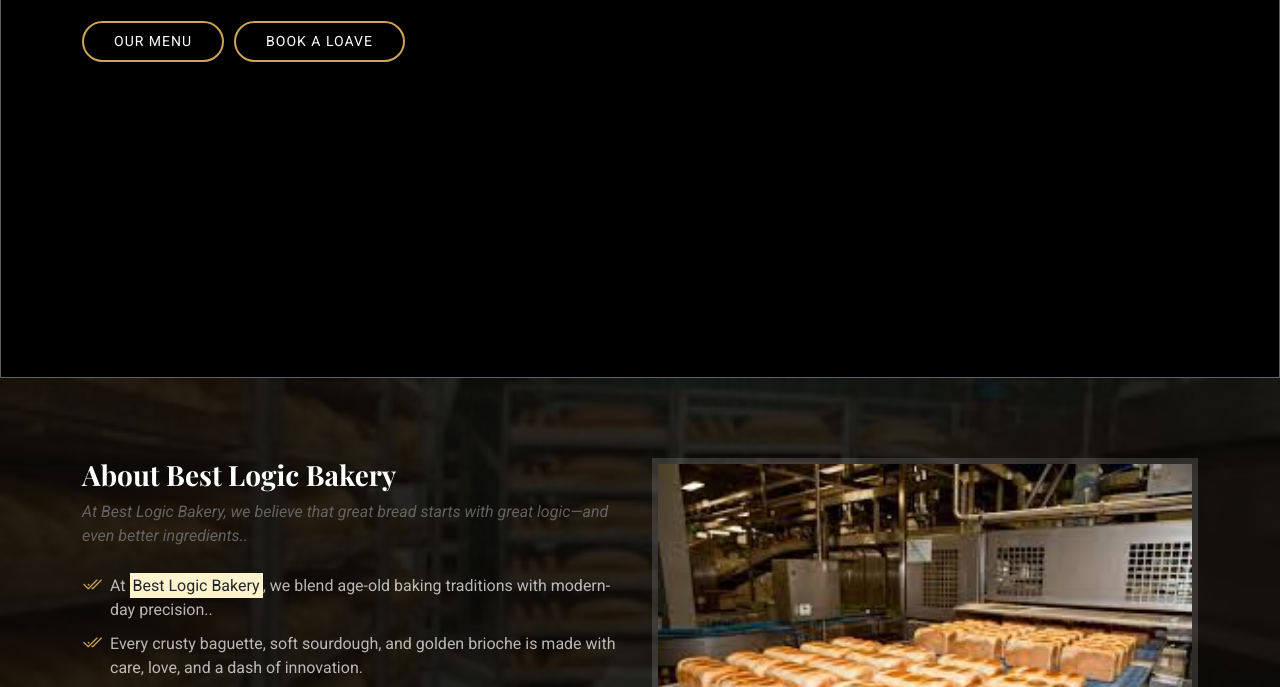
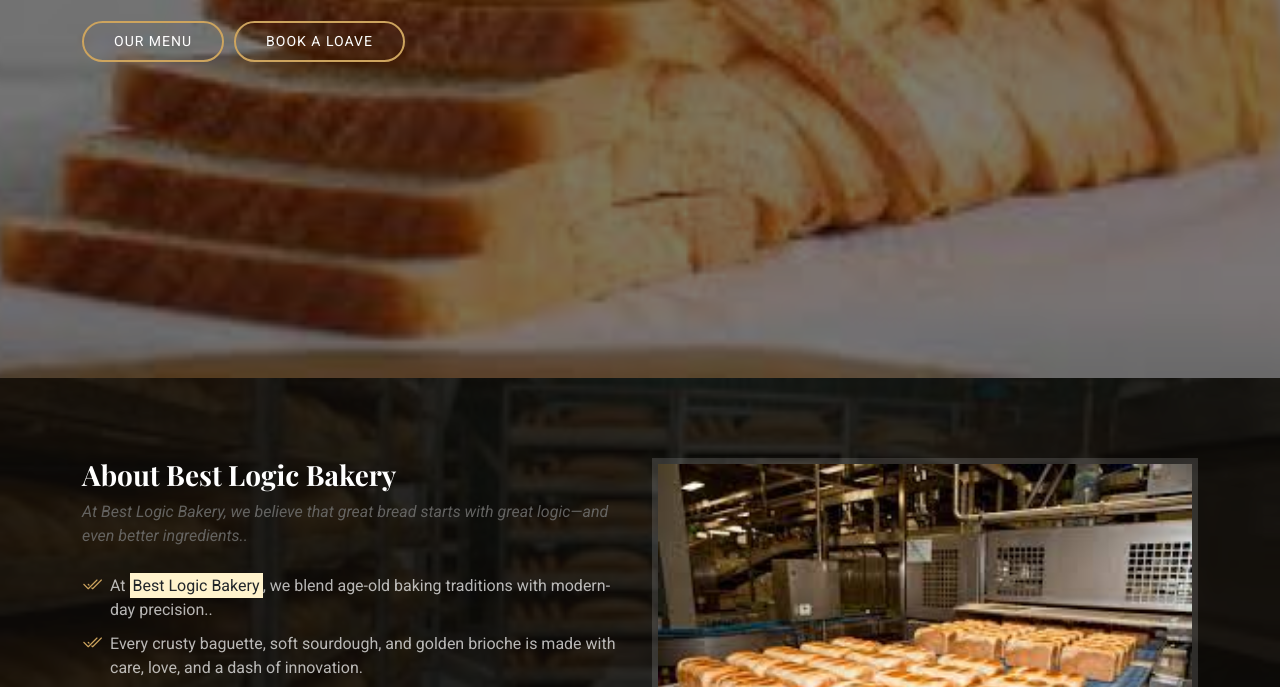
Before and after one commit to Coach-Bamie/bestlogic, a plain HTML site: page index.html in a window 1280 px wide. Shown: the part 422-1109 px from the top of the page. Drawn offline with nearby package versions, Linux system fonts and the light colour scheme; files whose address does not match are found by name; a web font is replaced by a local one.

Commit message:
Update index.html

```diff
--- a/index.html
+++ b/index.html
@@ -89,7 +89,7 @@
     <!-- Hero Section -->
     <section id="hero" class="hero section dark-background">
 
-      <img src="assets/img/bread.jpeg" alt="" data-aos="fade-in">
+      <img src="img/bread.jpeg" alt="" data-aos="fade-in">
 
       <div class="container">
         <div class="row">
```
